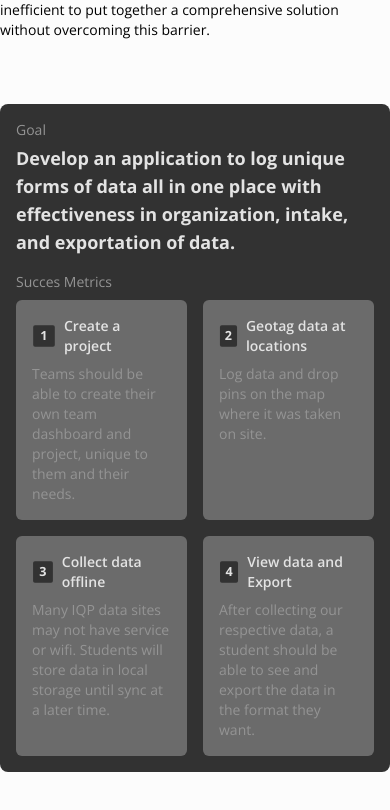
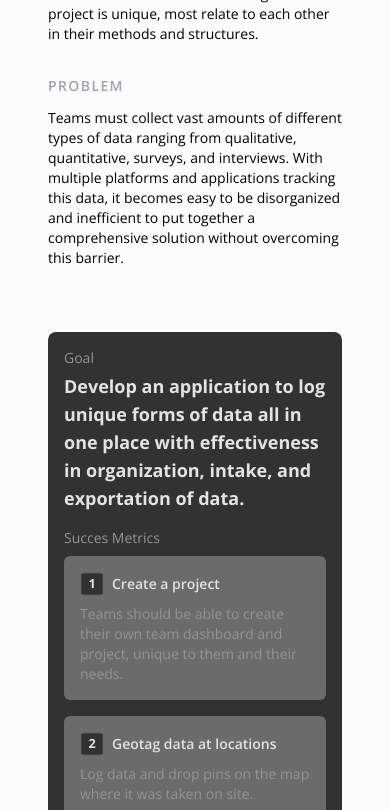
Before and after one commit to clam365/portfolio, a Next.js app: page /iqpDCT in a window 390 px wide. Shown: the part 1189-1999 px from the top of the page. Built offline with nearby package versions, Linux system fonts and the light colour scheme.

Commit message:
IQP DCT project page done with responsiveness

```diff
--- a/app/iqpDCT/components/ContextProblemGoal.tsx
+++ b/app/iqpDCT/components/ContextProblemGoal.tsx
@@ -20,7 +20,7 @@ export default function ContextProblemGoal() {
                 <h1 className={"text-[#E3E3E3] font-bold text-lg mt-1"}>Develop an application to log unique forms of data all in one place with effectiveness in organization, intake, and exportation of data.</h1>
 
                 <h1 className={"text-[#949494] text-sm mt-4"}>Succes Metrics</h1>
-                <div className="grid grid-cols-2 gap-4 mt-2">
+                <div className="grid grid-cols-1 md:grid-cols-2 gap-4 mt-2">
                     <div className="bg-[#6B6B6B] p-4 rounded-md">
                         <div className="flex items-center">
                             <h1 className="bg-[#323232] text-[#E3E3E3] w-6 h-6 p-1 text-sm rounded-sm flex items-center justify-center scale-90 font-bold">1</h1>
--- a/app/iqpDCT/components/GoToMGB.tsx
+++ b/app/iqpDCT/components/GoToMGB.tsx
@@ -5,7 +5,7 @@ import {ArrowRight} from "lucide-react";
 export default function GoToMGB() {
     return (
         <Link href={"/mgb-kiosk"}>
-            <div className="rounded-lg p-4 bg-[#f2f2f2] mt-6 flex justify-between">
+            <div className="rounded-lg p-4 bg-[#f2f2f2] mt-6 flex justify-between hover:bg-[#EEEEEE] transition">
                 <h1 className={"text-sm"}>Check out my work with MGB Kiosk</h1>
                 <ArrowRight />
             </div>
--- a/app/iqpDCT/page.tsx
+++ b/app/iqpDCT/page.tsx
@@ -26,7 +26,7 @@ export default function page() {
                 <div className={" flex flex-col justify-center m-auto"}>
                     <Image src={"/dctMockup.png"} alt={"DCT"} width={1280} height={720}
                            className={" m-auto drop-shadow-2xl"}/>
-                    <div className={"xl:p-44 lg:p-20   xl:pt-16 lg:pt-16"}>
+                    <div className="p-12 md:p-20 lg:p-20 xl:p-44 lg:pt-10 xl:pt-16">
                         <BasicInfo/>
                         <hr className={"mt-10"}/>
                         <RoleDurationTeam/>
```
